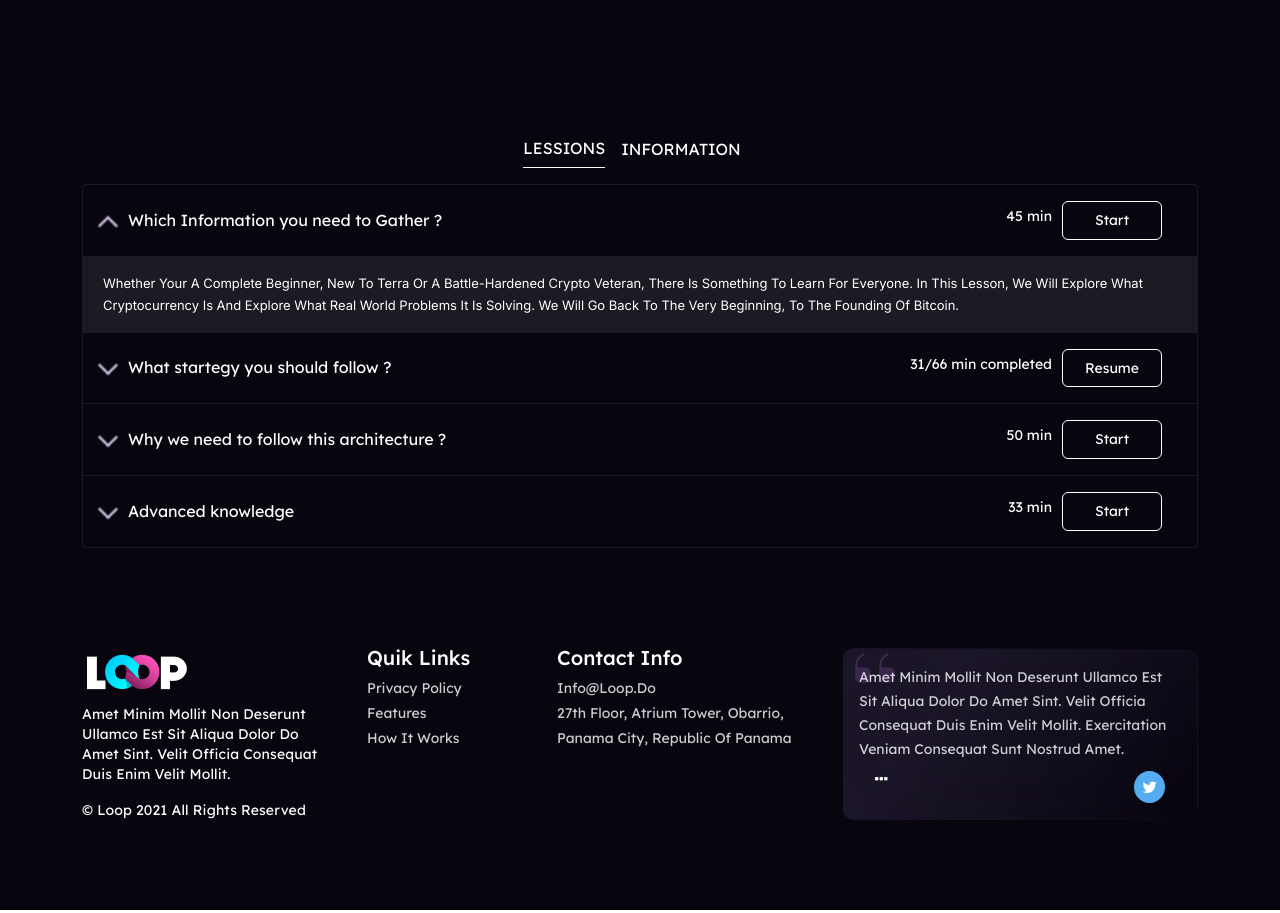
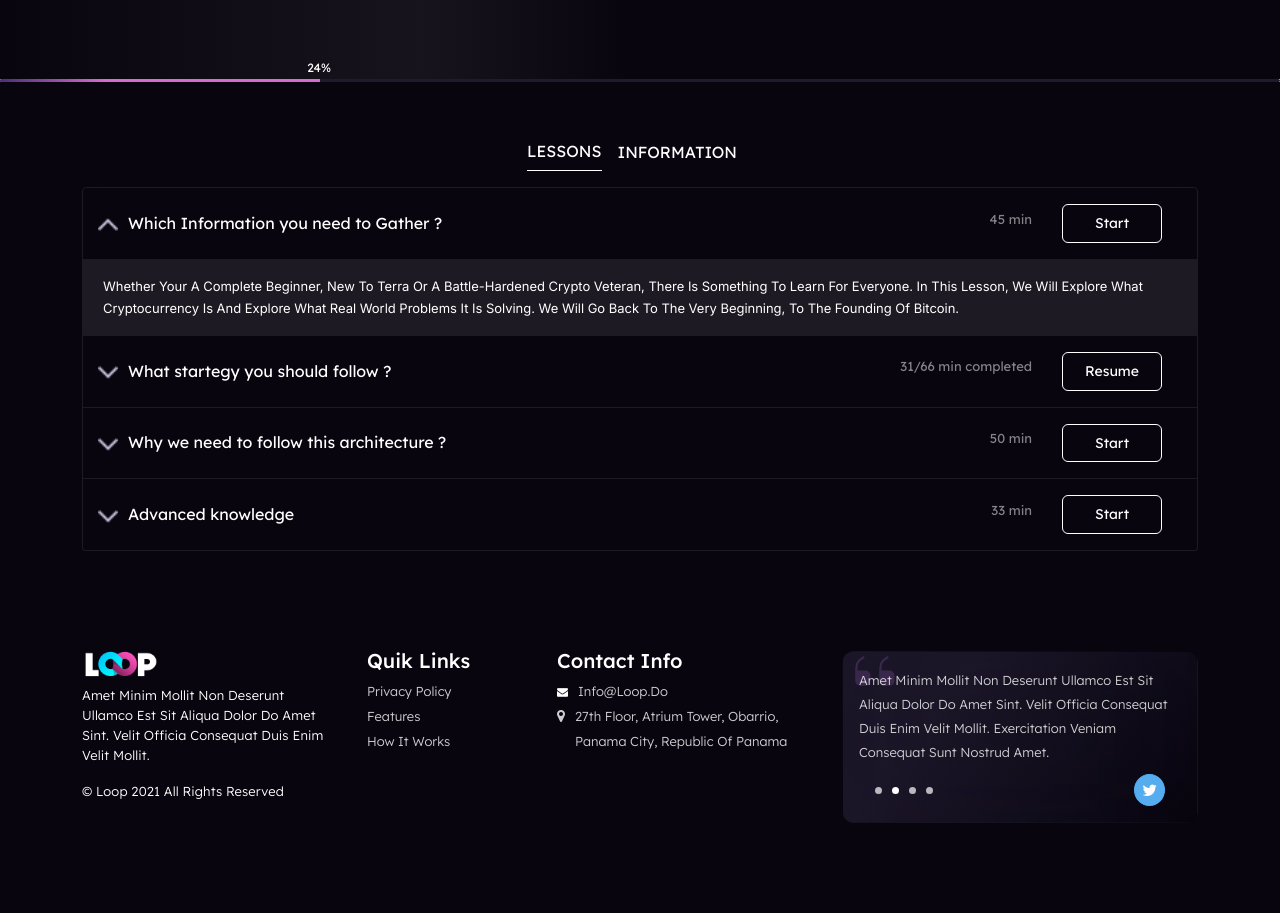
Before and after one commit to binaryprotagonist/loop-learn, a plain HTML site: page index.html in a window 1280 px wide. Shown: the part 660-1573 px from the top of the page. Drawn offline with nearby package versions, Linux system fonts and the light colour scheme.

Commit message:
changes in design

```diff
--- a/index.html
+++ b/index.html
@@ -63,7 +63,7 @@
         </div>
       </div>
     </nav>
-    <div class="banner">
+    <div class="banner pb-5">
       <div class="container">
         <div class="row">
           <div class="col-md-8 col-sm-6 banner-content">
@@ -72,8 +72,8 @@
               <a href="#">Back</a>
             </div>
             <div class="banner-top-content mb-4">
-              <a class="lessions" href="#">3 Lessions</a>
-              <a href="#">40 hours Video</a>
+              <a class="lessions" href="#">3 Lessons</a>
+              <a style="text-transform: lowercase;" href="#">40 hours Video</a>
               <a href="#">Intermediate</a>
             </div>
             <h1 class="mb-4">Strategy & Information Architecture</h1>
@@ -90,6 +90,10 @@
           </div>
         </div>
       </div>
+
+    </div>
+    <div class="progress ">
+      <div class="progress-bar w-25" role="progressbar" aria-valuenow="75" aria-valuemin="0" aria-valuemax="100"></div>
     </div>
     <div class="nav-tabs">
       <div class="container">
@@ -105,7 +109,7 @@
               aria-controls="pills-home"
               aria-selected="true"
             >
-              lessions
+              lessons
             </button>
           </li>
           <li class="nav-item" role="presentation">
@@ -146,7 +150,7 @@
                         >Which Information you need to Gather ?</span
                       >
                       <span
-                        ><span class="mb-2">45 min</span>
+                        ><span class="mb-2 time">45 min</span>
                         <span class="tabs-btn">Start</span></span
                       >
                     </div>
@@ -183,7 +187,7 @@
                         >What startegy you should follow ?</span
                       >
                       <span
-                        ><span class="mb-2">31/66 min completed</span>
+                        ><span class="mb-2 time">31/66 min completed</span>
                         <span class="tabs-btn">Resume</span></span
                       >
                     </div>
@@ -223,7 +227,7 @@
                         >Why we need to follow this architecture ?</span
                       >
                       <span
-                        ><span class="mb-2">50 min</span>
+                        ><span class="mb-2 time">50 min</span>
                         <span class="tabs-btn">Start</span></span
                       >
                     </div>
@@ -261,7 +265,7 @@
                     <div class="tabs-span">
                       <span class="heading">Advanced knowledge</span>
                       <span
-                        ><span class="mb-2">33 min</span>
+                        ><span class="mb-2 time">33 min</span>
                         <span class="tabs-btn">Start</span></span
                       >
                     </div>
@@ -297,35 +301,13 @@
             <div class="nav-tabs-content mb-5">
               <h4>Introduction</h4>
               <p>
-                Lorem ipsum dolor sit, amet consectetur adipisicing elit.
-                Repellendus veritatis consequuntur tempore omnis suscipit
-                laudantium aperiam! Voluptatem necessitatibus ipsam consequuntur
-                qui sed sunt beatae quis similique est autem minima ab
-                exercitationem at dicta libero labore excepturi deserunt maxime
-                quasi, ad culpa voluptates pariatur? Numquam rerum nemo deserunt
-                architecto ullam. Voluptatum id nihil quos veniam impedit eaque
-                odio odit? Quae dolorem amet voluptatum eos odit, fuga corporis
-                illum accusamus esse consequatur nemo praesentium ab magnam sed,
-                animi vitae reprehenderit omnis rem iste soluta, enim ea.
-                Eligendi, sunt. Rerum, pariatur, sit dolor totam possimus vero
-                ullam, dolorum esse corrupti quibusdam debitis quia.
+                For athletes, high altitude produces two contradictory effects on performance. For explosive events (sprints up to 400 metres, long jump, triple jump) the reduction in atmospheric pressure means there is less resistance from the atmosphere and the athlete's performance will generally be better at high altitude. For athletes, high altitude produces two contradictory effects on performance. For explosive events (sprints up to 400 metres, long jump, triple jump) the reduction in atmospheric pressure means there is less resistance from the atmosphere and the athlete's performance will generally be better at high altitude.
               </p>
             </div>
             <div class="nav-tabs-content">
-              <h4>Detailed info</h4>
+              <h4 style="text-transform: none;">Detailed info</h4>
               <p>
-                Lorem ipsum dolor sit amet consectetur adipisicing elit. Quis
-                quidem ut quaerat dolorem aliquam sint ipsam, vitae nesciunt
-                ullam rem nam praesentium itaque deleniti nemo aperiam. Dolorum
-                beatae assumenda possimus nesciunt corrupti officiis saepe iste
-                reiciendis dicta tenetur earum architecto ratione rem sed
-                accusamus cupiditate mollitia enim in pariatur, neque labore
-                libero. Iste ipsa totam pariatur tenetur facilis sed est
-                laudantium, quidem quia molestiae autem! Inventore explicabo
-                optio ea expedita, velit quis rerum nisi. Numquam veniam optio
-                ducimus explicabo soluta, odio, saepe dolores neque nostrum
-                labore autem a deserunt illo. Excepturi quia eum dolor dicta
-                necessitatibus similique quo minus quibusdam.
+                For athletes, high altitude produces two contradictory effects on performance. For explosive events (sprints up to 400 metres, long jump, triple jump) the reduction in atmospheric pressure means there is less resistance from the atmosphere and the athlete's performance will generally be better at high altitude. For athletes, high altitude produces two contradictory effects on performance. For explosive events (sprints up to 400 metres, long jump, triple jump) the reduction in atmospheric pressure means there is less resistance from the atmosphere and the athlete's performance will generally be better at high altitude.
               </p>
             </div>
           </div>
@@ -358,11 +340,16 @@
           <div class="col-md-3 col-sm-6 mb-4">
             <h3>Contact Info</h3>
             <div class="footer-contact">
-              <a href="#">info@loop.do</a>
-              <a href="#"
+              <p>
+              <i class="fa fa-envelope"></i>
+              <a href="#"></i>info@loop.do</a>
+            </p>
+              <p>
+              <a class="fa fa-map-marker"></a><a href="#"
                 >27th floor, Atrium Tower, Obarrio, Panama City, Republic of
                 Panama</a
               >
+            </p>
             </div>
           </div>
           <div class="col-md-4 col-sm-6 mb-4">
@@ -401,7 +388,13 @@
                     mollit. Exercitation veniam consequat sunt nostrud amet.
                   </p>
                   <div class="dot">
-                    <i class="fa fa-ellipsis-h"></i>
+                    <!-- <i class="fa fa-ellipsis-h"></i> -->
+                    <div class="dots">
+                    <div class="pulse-dot pulse-dot-1"></div>
+  <div class="pulse-dot pulse-dot-2"></div>
+  <div class="pulse-dot pulse-dot-3"> </div>
+  <div class="pulse-dot pulse-dot-3"> </div>
+</div>
                     <a href="#" class="fa fa-twitter"></a>
                   </div>
                 </div>
--- a/style.css
+++ b/style.css
@@ -51,7 +51,7 @@ nav.navbar.navbar-expand-lg.navbar-light {
   background: linear-gradient(
     90deg,
     rgba(8, 5, 15, 1) 0%,
-    rgba(8, 5, 15, 1) 33%,
+    rgba(8, 5, 15, 0.94) 33%,
     rgba(8, 5, 15, 1) 49%
   );
   display: flex;
@@ -109,6 +109,32 @@ a.lessions {
   opacity: 1;
   text-transform: uppercase;
 }
+
+.progress {
+  display: flex;
+  height: 0.2rem;
+  overflow: hidden;
+  font-size: .75rem;
+  background-color: #201B2C;
+  border-radius: 0.25rem;
+}
+.progress-bar {
+  color: #201B2C;
+  background-color: #D46DCF;
+  background: linear-gradient(
+    90deg,
+    rgba(75, 47, 124, 1) 0%,
+    rgba(212, 109, 207, 1) 33%,
+    rgba(212, 109, 207, 1) 49%
+  );
+}
+.progress:before {
+  content: "24%";
+  position: absolute;
+  left: 24%;
+  margin-top: -20px;
+  color: #fff;
+}
 .nav-tabs {
   border-bottom: none;
   background: #08050f;
@@ -116,6 +142,7 @@ a.lessions {
 }
 .nav-tabs-content {
   color: #fff;
+  padding: 0 140px;
 }
 .tabs-span {
   justify-content: space-between;
@@ -218,6 +245,12 @@ span.heading {
 :focus-visible {
   outline: none !important;
 }
+span.mb-2.time {
+  display: block;
+  margin-right: 20px;
+  opacity: 0.5;
+  font-size: 13px;
+}
 span.tabs-btn {
   border: 1px solid;
   padding: 10px 10px;
@@ -255,11 +288,17 @@ footer {
   color: #fff;
 }
 .footer-content p {
-  font-size: 14px;
+  font-size: 13px;
   line-height: 20px;
   letter-spacing: 0.01em;
   max-width: 250px;
-  font-weight: 400;
+  font-weight: 100;
+}
+.footer-content .mb-2 {
+  margin-bottom: 0rem!important;
+  height: 34px;
+  position: relative;
+  top: -4px;
 }
 h3 {
   font-size: 20px;
@@ -275,20 +314,22 @@ h3 {
   max-width: 250px;
 }
 .footer-links a {
-  font-size: 14px;
+  font-size: 13px;
   line-height: 25px;
   display: flex;
   align-items: center;
   color: #ffffff;
   opacity: 0.8;
+  font-weight: 100;
 }
 .footer-contact a {
-  font-size: 14px;
+  font-size: 13px;
   line-height: 25px;
   display: flex;
   align-items: center;
   color: #ffffff;
   opacity: 0.8;
+  font-weight: 100;
 }
 footer .card {
   background: linear-gradient(
@@ -300,13 +341,14 @@ footer .card {
   border-radius: 12px;
 }
 p.card-text {
-  font-size: 14px;
+  font-size: 13px;
   line-height: 24px;
   display: flex;
   align-items: center;
   color: #ffffff;
   opacity: 0.8;
   margin-bottom: 10px;
+  font-weight: 100;
 }
 .quote {
   position: absolute;
@@ -324,6 +366,37 @@ a.fa.fa-twitter {
   border: 1px solid #55acee;
   padding: 7px;
   background: #55acee;
+}
+.footer-contact p {
+  display: flex;
+  align-items: baseline;
+  margin-bottom: 0;
+}
+a.fa.fa-map-marker {
+  margin-right: 10px;
+  font-size: 14px;
+  cursor: pointer;
+}
+i.fa.fa-envelope {
+  margin-right: 10px;
+  font-size: 11px;
+  cursor: pointer;
+}
+.dots {
+  display: flex;
+    align-items: center;
+
+}
+.pulse-dot {
+  width: 7px;
+  height: 7px;
+  border-radius: 25px;
+  margin-right: 10px;
+  background-color: #fff;
+  opacity: 0.7;
+}
+.pulse-dot-2{
+  opacity: 1;
 }
 @media (max-width: 1023px) {
   .navbar-toggler {
@@ -358,4 +431,8 @@ a.fa.fa-twitter {
 span.mb-2 {
   text-align: center;
 }
+.nav-tabs-content {
+  color: #fff;
+  padding: 0 0px;
 }
+}
```
